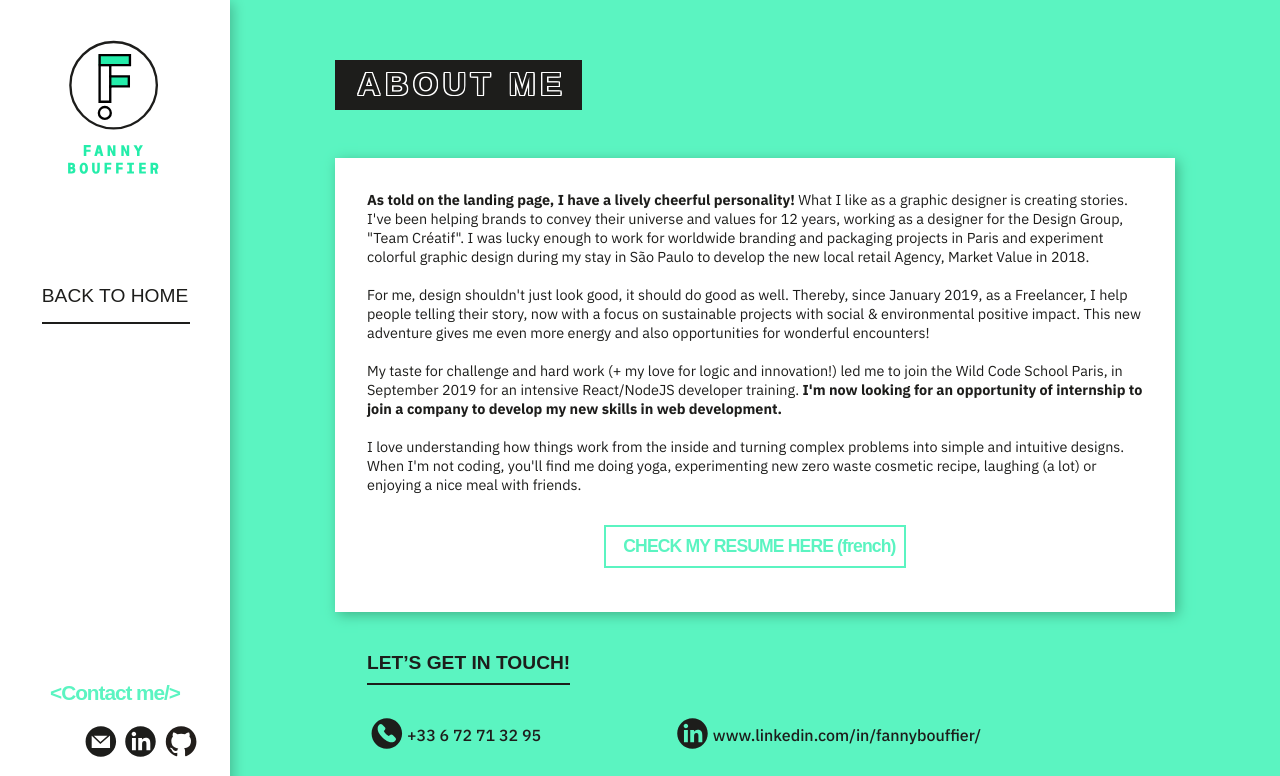
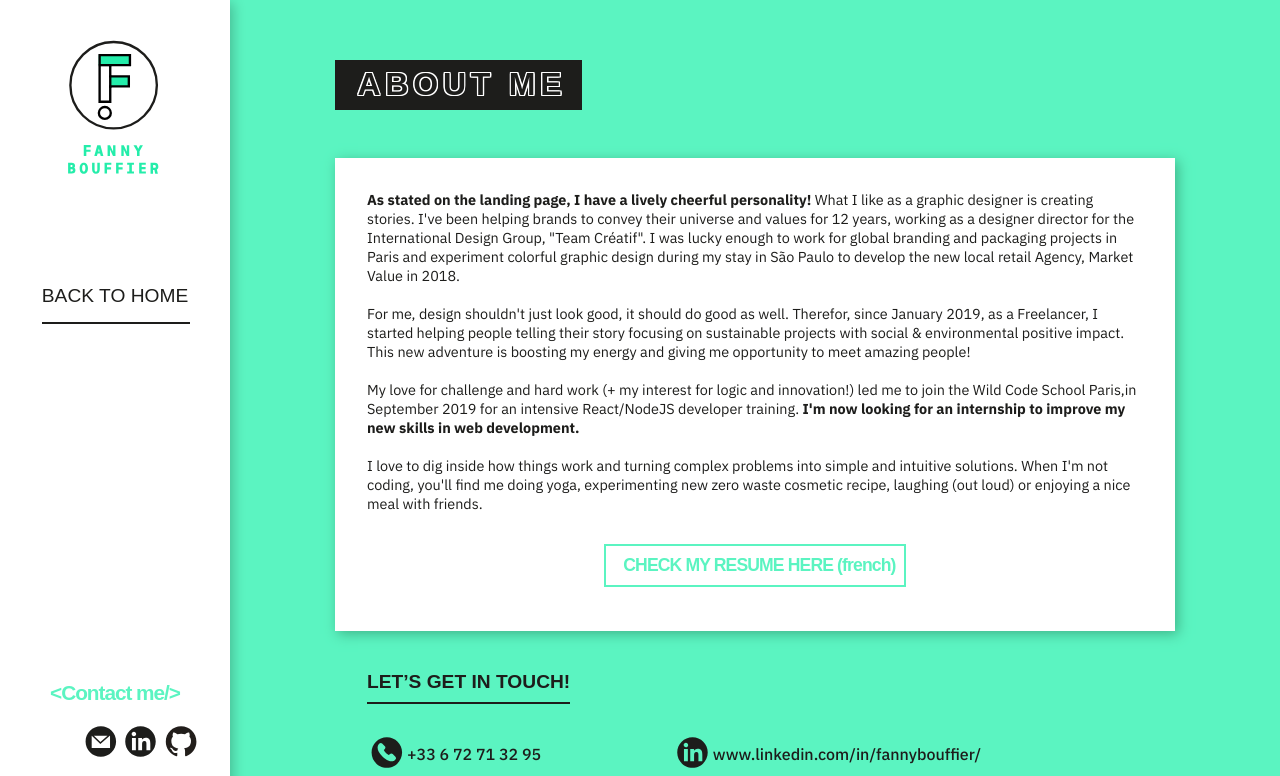
Before and after one commit to fanya3/Portfolio2019, a React (Create React App) app: page /about-me in a window 1280 px wide. Shown: the top 776 px of the page. Built offline with nearby package versions, Linux system fonts and the light colour scheme; a web font is replaced by a local one.

Commit message:
fix(texts): updated texts

```diff
--- a/src/non-components/Projects.js
+++ b/src/non-components/Projects.js
@@ -68,7 +68,7 @@ export const PROJECTS = [
     mission: "Web App",
     color:"#08f8d5",
     descriptionintro:"A TASTEFUL APP!",
-    description: "OH MY G! (aka Oh My Glycemia!) is web app which helps teenagers to deal with their diabetes everyday. Starting with one of our diabetic friend struggling with cold and boring medical apps, we decided to develop a more colorful and simple web app more adapted to teens and young adults (based also on personas). Features : a tool to calculate insuline, a tool to calculate total carbohydrates from food intake and a nutritional informations database. Developped with Javascript, React and Nutritional Anses Ciqual API, with Scrum Methodology.",
+    description: "OH MY G! (aka Oh My Glycemia!) is web app which helps teenagers to deal with their diabetes everyday. Starting from one of our diabetic friend struggling with cold and boring medical apps, we decided to develop a more colorful and simple web app more adapted to teens and young adults (based also on personas). Features : a tool to calculate insuline, a tool to calculate total carbohydrates from food intake and a nutritional informations database. Developed with Javascript, React and Nutritional Anses Ciqual API, with Scrum Methodology.",
     link:"eloquent-fermat-974f6b.netlify.com",
     github:"github.com/fanya3/Projet2-OhmyG",
     images: [
@@ -130,7 +130,7 @@ export const PROJECTS = [
     mission: "Graphic Design",
     color:"#00a1b2",
     descriptionintro:"FIRST STEPS ON THE ZERO WASTE PATH!",
-    description: "A new presentation for the 'Beginners Zero Waste Program' of the non-profit organization, Zero Waste Paris. This program was developped within the local groups to sensibilize to global zero waste approach and challenges (global waste and plastic pollution, first small actions to a more conscious consumption, with reduced costs and reduced environmental footprint).",
+    description: "A new presentation for the 'Beginners Zero Waste Program' of the non-profit organization, Zero Waste Paris. This program was developed within the local groups to sensibilize to global zero waste approach and challenges (global waste and plastic pollution, first small actions to a more conscious consumption, with reduced costs and reduced environmental footprint).",
     images: [
       {
         id: 0,
@@ -168,7 +168,7 @@ export const PROJECTS = [
     mission: "Corporate Identity",
     color:"#243e93",
     descriptionintro:"A POSITIVE BREATH OF FRESH AIR!",
-    description: "Calycé Développement is a local company specialized in wind farms. The 3 founders, Mael, Dorothée and Eric believe in developping small local projects that leads to territorial dynamism. The identity conveys the local roots of the 3 partners through the 3 wind turbines anchored in fields, that disperse sparkles of joy on 'Souffle d'Espoir' identity (a social and charitable initiative that offers financial support to 3 medical charitable organizations).",
+    description: "Calycé Développement is a local company specialized in wind farms. The 3 founders, Mael, Dorothée and Eric believe in developing small local projects that leads to territorial dynamism. The identity conveys the local roots of the 3 partners through the 3 wind turbines anchored in fields, that disperse sparkles of joy on 'Souffle d'Espoir' identity (a social and charitable initiative that offers financial support to 3 medical charitable organizations).",
     images: [
       {
         id: 0,
@@ -214,7 +214,7 @@ export const PROJECTS = [
     mission: "Website",
     color:"#504df4",
     descriptionintro:"LET'S GET WILD!",
-    description: "An immersive photoreport about the Wild Code School, Paris. We developped a website for an imaginary photograph, who followed students & teachers in their everyday life (from morning commute to late evenings at school). Included a special dark mode to discover the wild side of the Wilders! Developped with Html, CSS & Javascript.",
+    description: "An immersive photoreport about the Wild Code School, Paris. We developed a website for an imaginary photograph, who followed students & teachers in their everyday life (from morning commute to late evenings at school). Included a special dark mode to discover the wild side of the Wilders! Developed with Html, CSS & Javascript.",
     link:"fanya3.github.io/Projet1-IntoTheWildCodeSchool",
     github:"github.com/fanya3/Projet1-IntoTheWildCodeSchool",
     images: [
@@ -274,7 +274,7 @@ export const PROJECTS = [
     mission: "Branding & Packaging",
     color:"#6b95d6",
     descriptionintro:"JUST BACK FROM FISHING!",
-    description: "A complete new identity and ranges redesign to capture this moment, embody history and the know-how of Petit Navire in order to reveal an iconic love brand. Going back to basics, showing the freshness of the products and the wealth of flavors offered by the sea. (France)",
+    description: "A complete new identity and ranges redesign to capture this moment, embody history and the know-how of Petit Navire in order to reveal an iconic love brand. Going back to basics, showing the freshness of the products and the variety of flavors offered by the sea. (France)",
     images: [
       {
         id: 0,
@@ -354,7 +354,7 @@ export const PROJECTS = [
     mission: "Branding & Packaging",
     color:"#eb212e",
     descriptionintro:"POP ART IN THE DAIRY WORLD!",
-    description: "Danone  Group  B2B  Branch  for  Catering  Profesionnals has decided  to  boost  referencing and to feed Danone Equity. The new Danone Bicouche launched with exclusive and exquisite flavors is good & beautiful all at once. A fun and tasty creation that highlights varieties by using strong and modern color codes to promote impulsive consumption. (France & Belgium)",
+    description: "Danone Group B2B Branch for Catering Profesionnals has decided to boost referencing and to feed Danone Equity. The new Danone Bicouche launched with exclusive and exquisite flavors is good & beautiful all at once. A fun and tasty creation that highlights varieties by using strong and modern color codes to promote impulsive consumption. (France & Belgium)",
     images: [
       {
         id: 0,
--- a/src/pages/AboutMe/AboutMe.js
+++ b/src/pages/AboutMe/AboutMe.js
@@ -26,13 +26,13 @@ const AboutMe = () => {
        <h2 className="blackTitle3">ABOUT ME</h2>
           <div className="AboutMeIntroSection">
             <p >
-             <strong>As told on the landing page, I have a lively cheerful personality!</strong> What I like as a graphic designer is creating stories. I've been helping brands to convey their universe and values for 12 years, working as a designer for the Design Group, "Team Créatif". I was lucky enough to work for worldwide branding and packaging projects in Paris and experiment colorful graphic design during my stay in São Paulo to develop the new local retail Agency, Market Value in 2018.
+             <strong>As stated on the landing page, I have a lively cheerful personality!</strong> What I like as a graphic designer is creating stories. I've been helping brands to convey their universe and values for 12 years, working as a designer director for the International Design Group, "Team Créatif". I was lucky enough to work for global branding and packaging projects in Paris and experiment colorful graphic design during my stay in São Paulo to develop the new local retail Agency, Market Value in 2018.
              <br/><br/>
-             For me, design shouldn't just look good, it should do good as well. Thereby, since January 2019, as a Freelancer, I help people telling their story, now with a focus on sustainable projects with social &amp; environmental positive impact. This new adventure gives me even more energy and also opportunities for wonderful encounters!
+             For me, design shouldn't just look good, it should do good as well. Therefor, since January 2019, as a Freelancer, I started helping people telling their story focusing on sustainable projects with social &amp; environmental positive impact. This new adventure is boosting my energy and giving me opportunity to meet amazing people!
              <br/><br/>
-             My taste for challenge and hard work &#40;+ my love for logic and innovation!&#41; led me to join the Wild Code School Paris, in September 2019 for an intensive React/NodeJS developer training. <strong>I'm now looking for an opportunity of internship to join a company to develop my new skills in web development.</strong>
+             My love for challenge and hard work &#40;+ my interest for logic and innovation!&#41; led me to join the Wild Code School Paris,in September 2019 for an intensive React/NodeJS developer training. <strong>I'm now looking for an internship to improve my new skills in web development.</strong>
              <br/><br/>
-             I love understanding how things work from the inside and turning complex problems into simple and intuitive designs. When I'm not coding, you'll find me doing yoga, experimenting new zero waste cosmetic recipe, laughing (a lot) or enjoying a nice meal with friends.
+             I love to dig inside how things work and turning complex problems into simple and intuitive solutions. When I'm not coding, you'll find me doing yoga, experimenting new zero waste cosmetic recipe, laughing (out loud) or enjoying a nice meal with friends.
             </p>
             <div className="ResumeBlock"><a  className="ResumeLink" target="_blank" rel="noopener noreferrer" href="https://drive.google.com/file/d/1RxtCDI-JMTEwavL05ysIAMYojMRORtyQ/view?usp=sharing"><h4 > CHECK MY RESUME HERE (french)</h4></a></div>
           </div>
```
